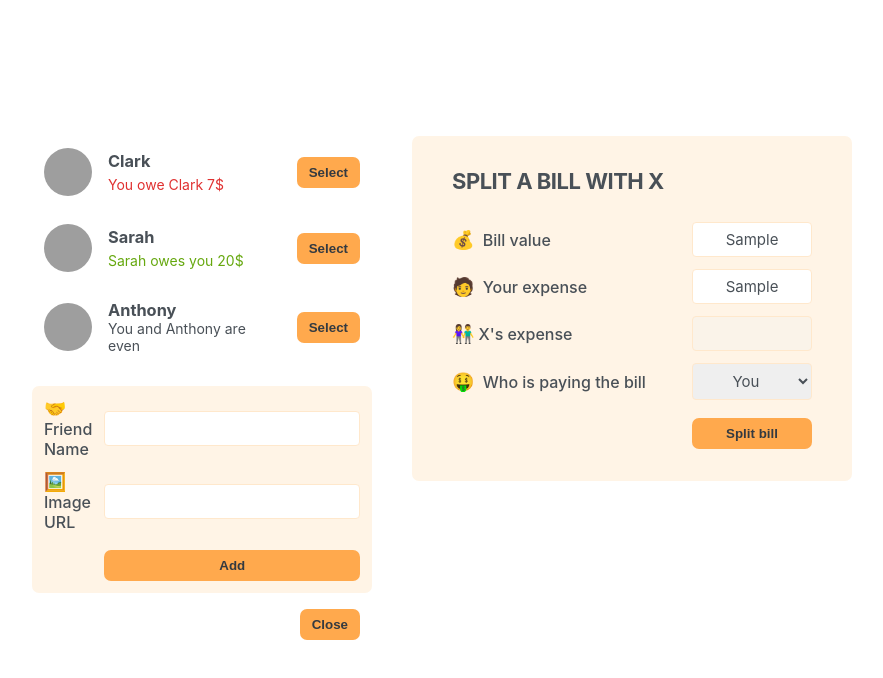
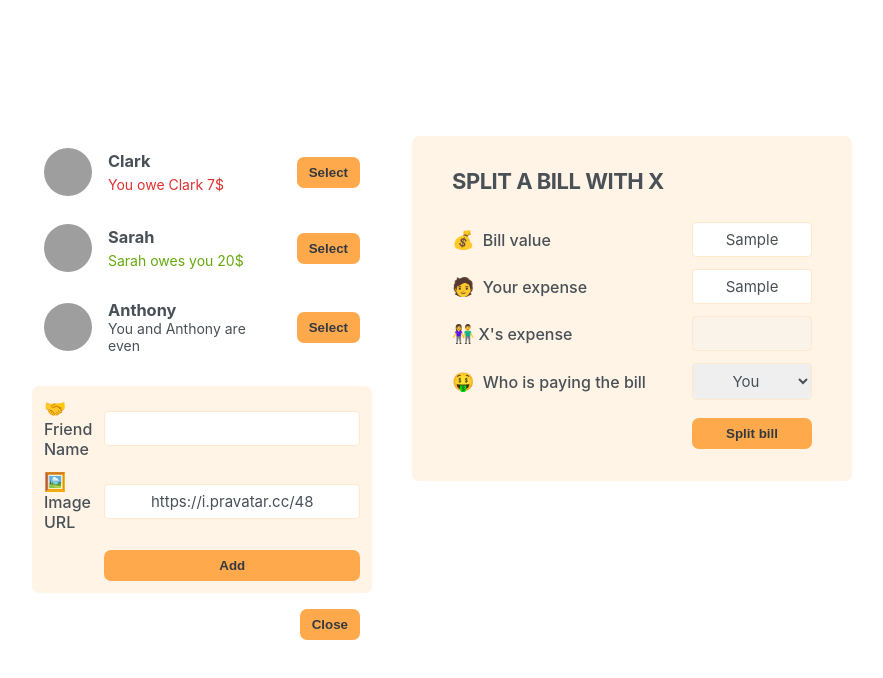
Before and after one commit to AmirrMahmoudi/eat-n-split, a React (Create React App) app: page / in a window 1280 px wide. Both pictures are taken after typing "Sample", "Sample" into the empty fields and a click on the button "Add friend". Shown: the top 678 px of the page, without its empty margins (198-1081 px from the left). Built offline with nearby package versions, Linux system fonts and the light colour scheme; grey boxes are pictures that could not be loaded.

Commit message:
Adding a New Friend

```diff
--- a/src/App.js
+++ b/src/App.js
@@ -28,15 +28,21 @@
   );
 }
 export default function App() {
-  const [showAddFriend, setShowAddFrien] = useState(false);
+  const [friends, setFriends] = useState(initialFriends);
+  const [showAddFriend, setShowAddFriend] = useState(false);
   function handleShowAddFriend() {
-    setShowAddFrien((show) => !show);
+    setShowAddFriend((show) => !show);
+  }
+
+  function handleAddFriend(friend) {
+    setFriends((friends) => [...friends, friend]);
+    setShowAddFriend(false);
   }
   return (
     <div className="app">
       <div className="sidebar">
-        <FriendsList />
-        {showAddFriend && <FormAddFriend />}
+        <FriendsList friends={friends} />
+        {showAddFriend && <FormAddFriend onAddFriend={handleAddFriend} />}
         <Button onClick={handleShowAddFriend}>
           {showAddFriend ? "Close" : "Add friend"}
         </Button>
@@ -46,8 +52,7 @@
   );
 }
 
-function FriendsList() {
-  const friends = initialFriends;
+function FriendsList({ friends }) {
   return (
     <ul>
       {friends.map((friend) => (
@@ -79,13 +84,40 @@
   );
 }
 
-function FormAddFriend() {
+function FormAddFriend({ onAddFriend }) {
+  const [name, setName] = useState("");
+  const [image, setImage] = useState("https://i.pravatar.cc/48");
+
+  function handleSubmit(e) {
+    e.preventDefault();
+
+    if (!name || !image) return;
+    const id = crypto.randomUUID();
+    const newFriend = {
+      id,
+      name,
+      image: `${image}?=${id}`,
+      balance: 0,
+    };
+    onAddFriend(newFriend);
+
+    setName("");
+    setImage("https://i.pravatar.cc/48");
+  }
   return (
-    <form className="form-add-friend">
+    <form className="form-add-friend" onSubmit={handleSubmit}>
       <label>🤝 Friend Name</label>
-      <input type="text" />
+      <input
+        type="text"
+        value={name}
+        onChange={(e) => setName(e.target.value)}
+      />
       <label>🖼️ Image URL</label>
-      <input type="text" />
+      <input
+        type="text"
+        value={image}
+        onChange={(e) => setImage(e.target.value)}
+      />
       <Button>Add</Button>
     </form>
   );
```
